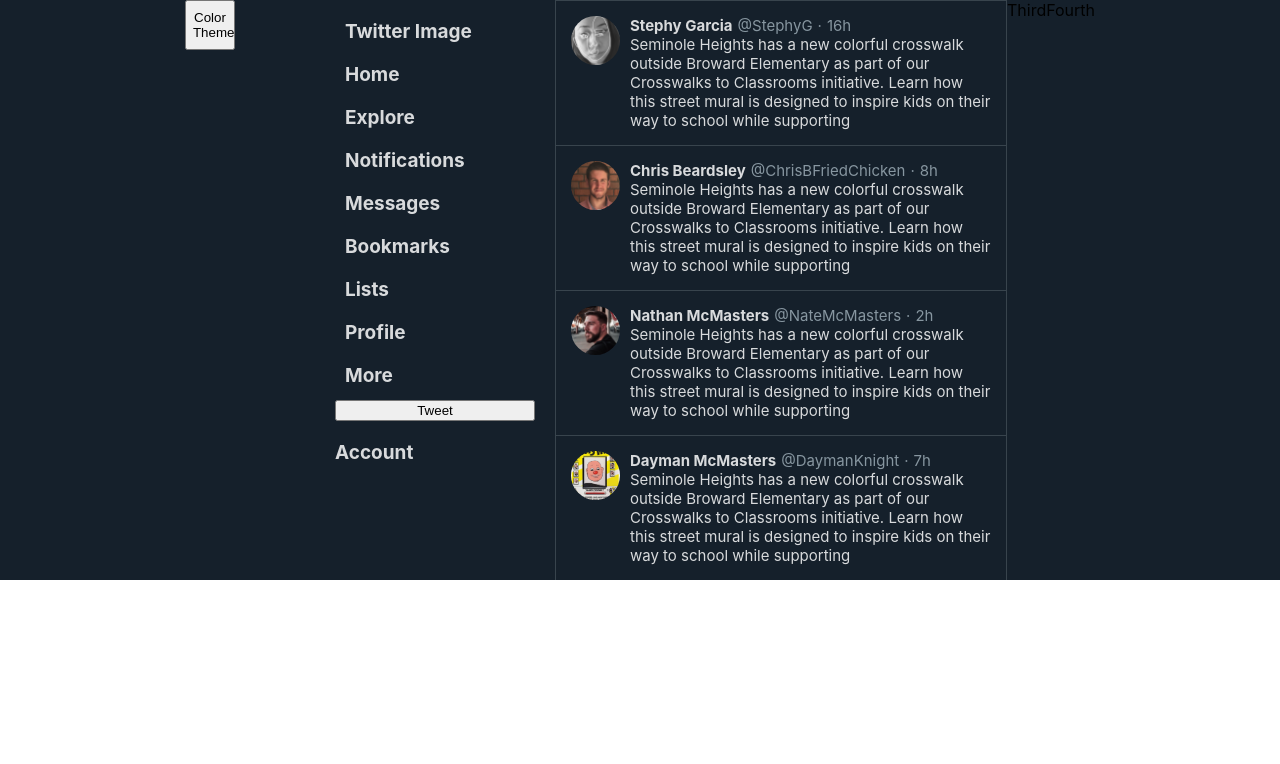
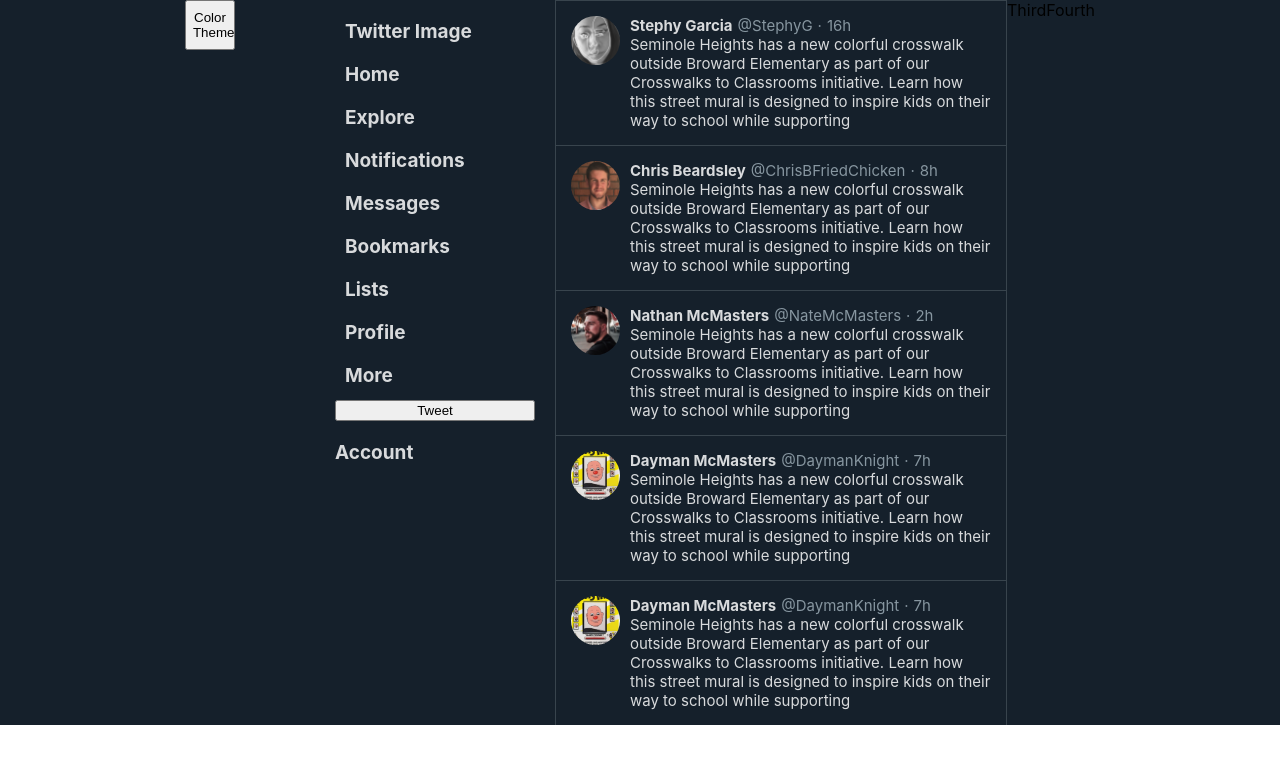
Before and after one commit to michael-mcmasters/twitter-clone, a React (Create React App) app: page / in a window 1280 px wide. Shown: the top 764 px of the page. Built offline with nearby package versions, Linux system fonts and the light colour scheme.

Commit message:
background color now covers entire web page

```diff
--- a/src/components/Program.js
+++ b/src/components/Program.js
@@ -11,7 +11,6 @@
   const colorTheme = React.useContext(ColorThemeContext);
 
   return (
-    <React.Fragment>
     <div style={background(colorTheme)}>
       <div style={row}>
         <ColorThemeToggle></ColorThemeToggle>
@@ -24,12 +23,13 @@
         <div>Fourth</div>
       </div>
     </div>
-    </React.Fragment>
   );
 }
 
 function background(colorTheme) {
   return {
+    //height: "1000px",
+    //backgroundSize: "length",
     backgroundColor: colorTheme.background,
   };
 }
--- a/src/components/tweets/Tweets.js
+++ b/src/components/tweets/Tweets.js
@@ -38,6 +38,13 @@
       avatar: daymanAvatar,
       timeSincePost: "7h",
     },
+    {
+      id: "4",
+      name: "Dayman McMasters",
+      userName: "DaymanKnight",
+      avatar: daymanAvatar,
+      timeSincePost: "7h",
+    },
   ];
 
   // Stacks tweets over one another.
```
Lines whose indentation alone changed are shown as unchanged.
